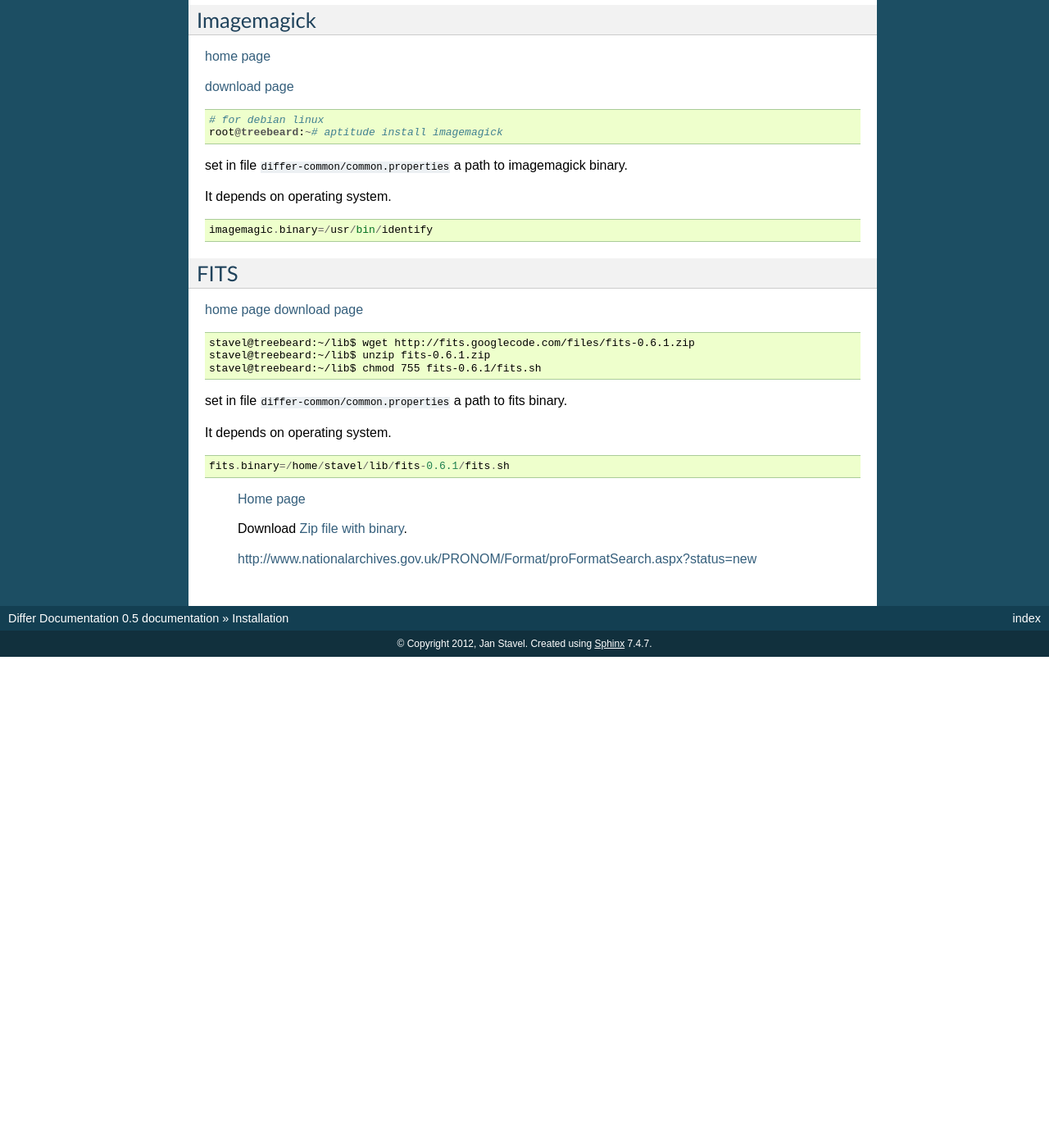
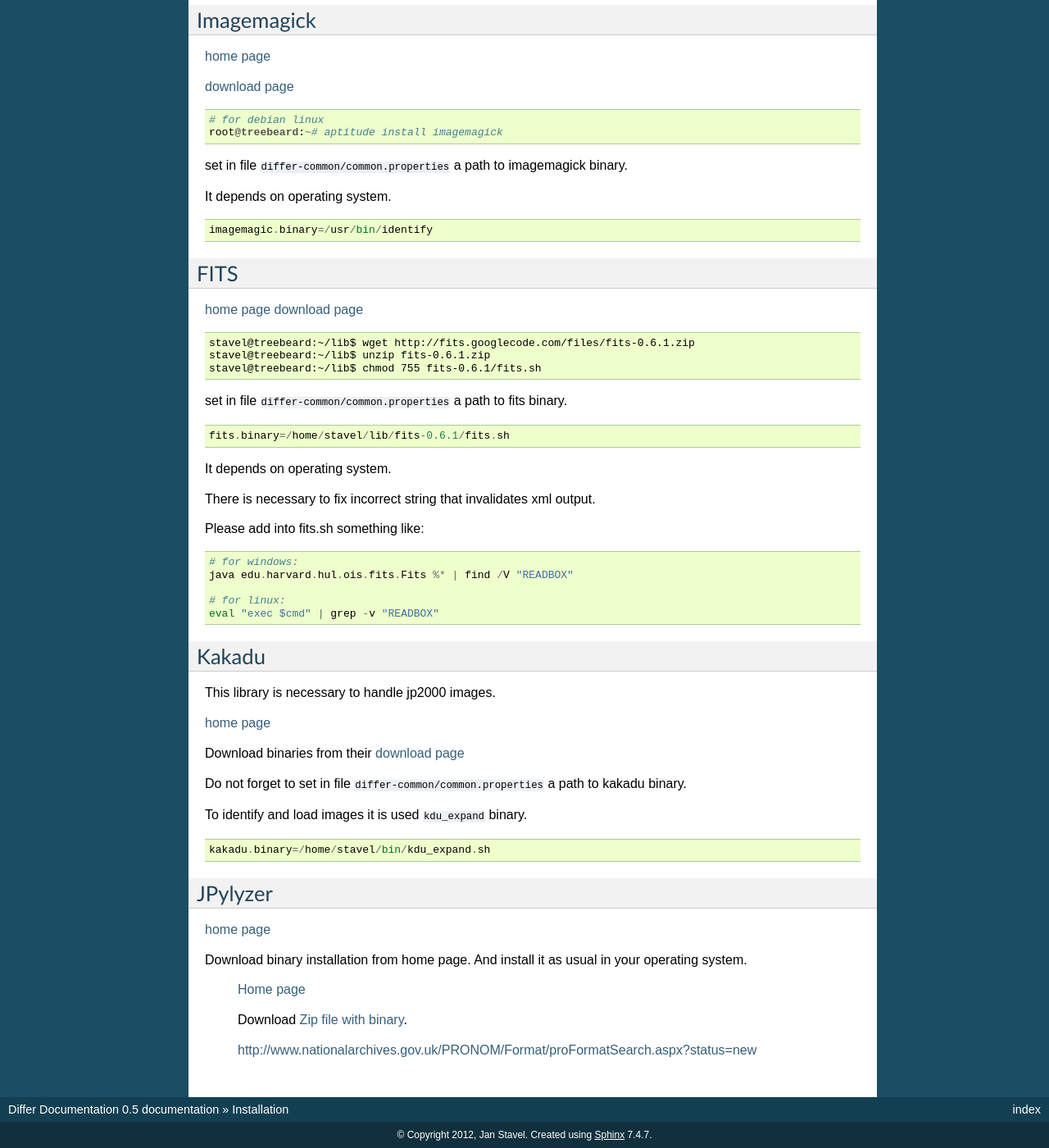
Before and after one commit to xrosecky/differ, a Sphinx documentation site: the page built from docs/installation.rst, in a window 1280 px wide and 1400 px high, scrolled down 1017 px. Shown: the whole window at 82% size. Built offline with Sphinx 7.4.7, drawn with Linux system fonts in a browser that asks for light colours; before the commit the page ends 1818 px from its top, so only the background shows below that.

Commit message:
added mapping of significant properties for kakadu.

```diff
--- a/docs/installation.rst
+++ b/docs/installation.rst
@@ -111,12 +111,48 @@
 set in file ``differ-common/common.properties``
 a path to fits binary.
 
-It depends on operating system.
-
 ::
 
    fits.binary=/home/stavel/lib/fits-0.6.1/fits.sh
 
+It depends on operating system.
+
+There is necessary to fix incorrect string that invalidates xml output.
+
+Please add into fits.sh something like:
+
+::
+
+   # for windows:
+   java edu.harvard.hul.ois.fits.Fits %* | find /V "READBOX"
+
+   # for linux:
+   eval "exec $cmd" | grep -v "READBOX"
+
+
+Kakadu
+~~~~~~~
+
+This library is necessary to handle jp2000 images.
+
+`home page <http://www.kakadusoftware.com/>`_
+
+Download binaries from their `download page <http://www.kakadusoftware.com/index.php?option=com_content&task=view&id=26&Itemid=22>`_
+
+Do not forget to set in file ``differ-common/common.properties`` a path to kakadu binary.
+
+To identify and load images it is used ``kdu_expand`` binary.
+
+::
+
+   kakadu.binary=/home/stavel/bin/kdu_expand.sh
+
+JPylyzer
+~~~~~~~~
+
+`home page <http://www.openplanetsfoundation.org/software/jpylyzer>`_
+
+Download binary installation from home page. And install it as usual in your operating system.
 
 
 ..
```
Also changed, not shown: 1 other file.
